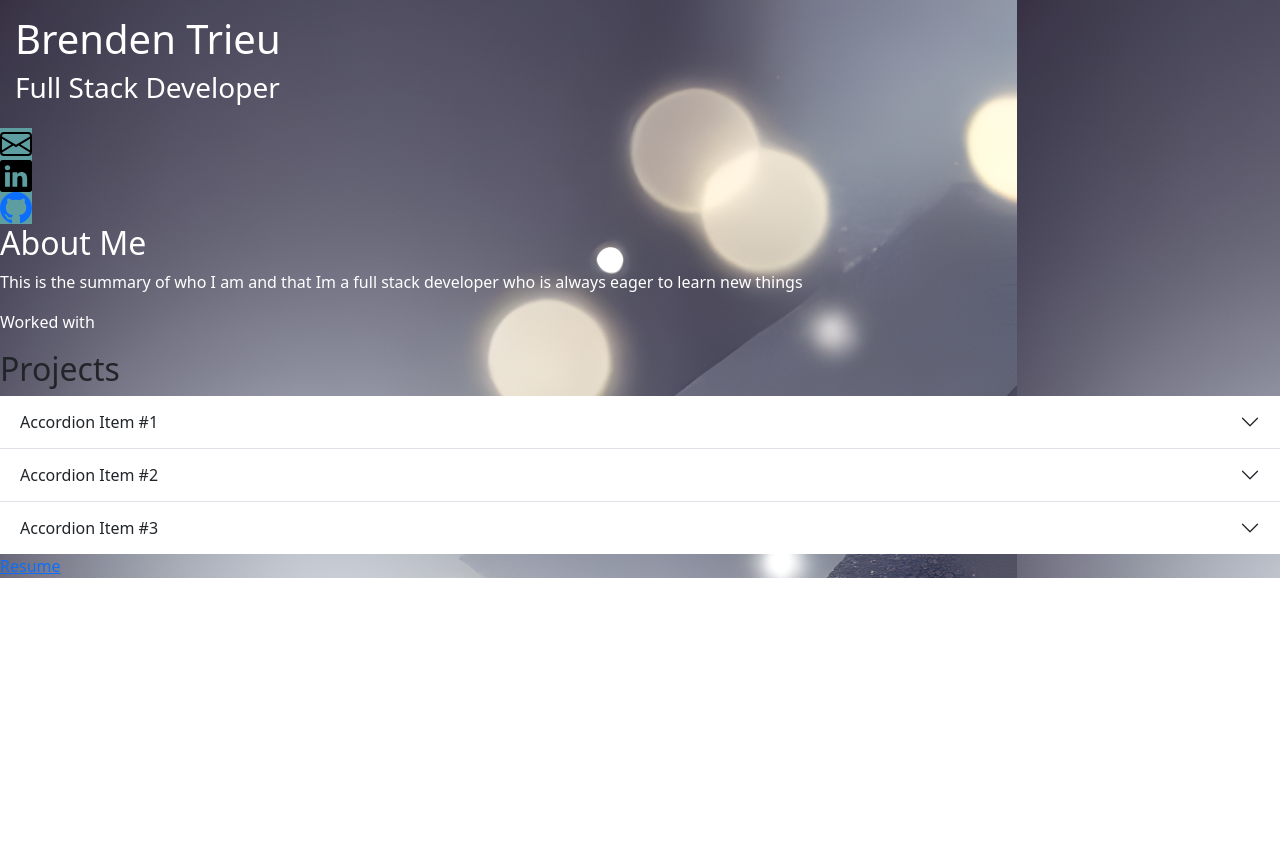
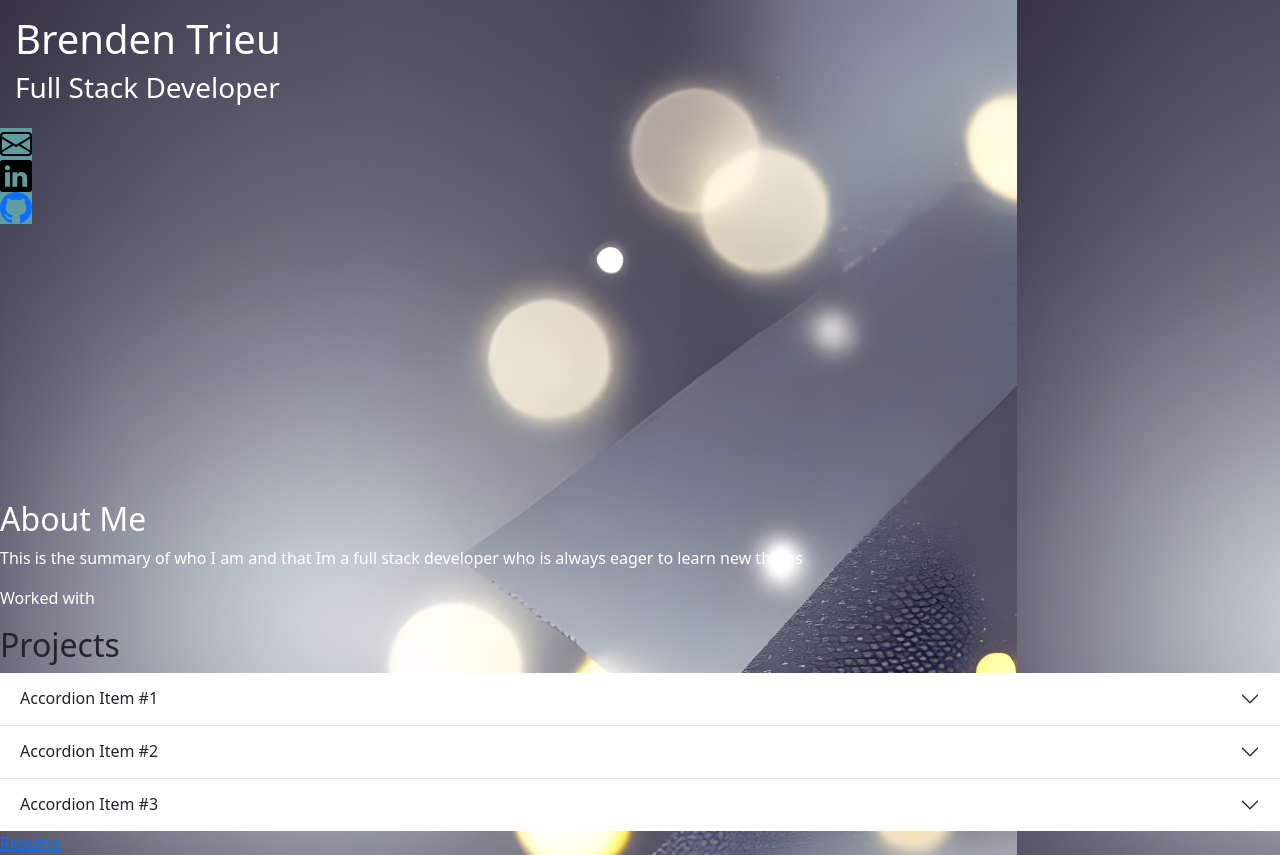
Before and after one commit to Brenden-Trieu/portfolio-website, a Next.js app: page / in a window 1280 px wide. Before the commit the page ends 800 px from the top, so only its background shows below. Built offline with nearby package versions, Linux system fonts and the light colour scheme.

Commit message:
small add

```diff
--- a/src/app/styles/introSection.module.css
+++ b/src/app/styles/introSection.module.css
@@ -8,3 +8,8 @@
   display: flex;
   justify-content: space-between;
 }
+
+.section {
+  max-width: 100%;
+  height: 500px;
+}
```
